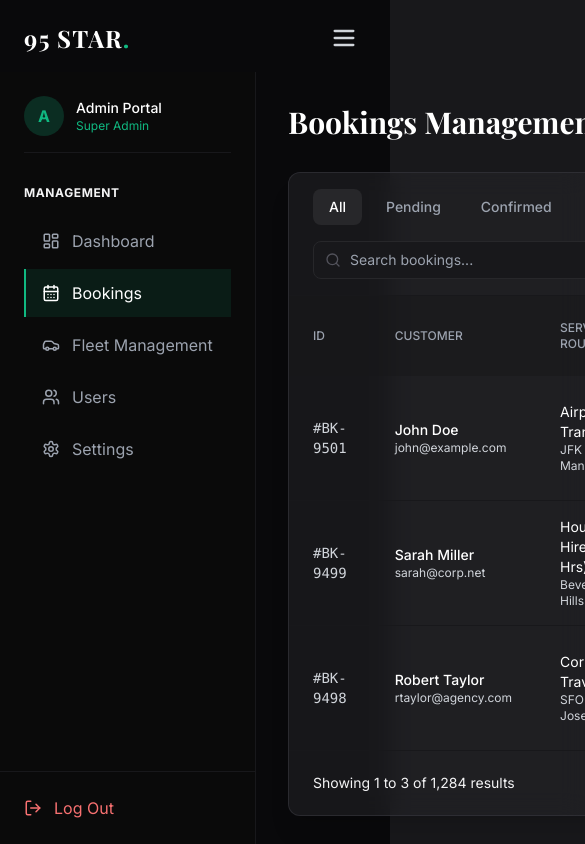
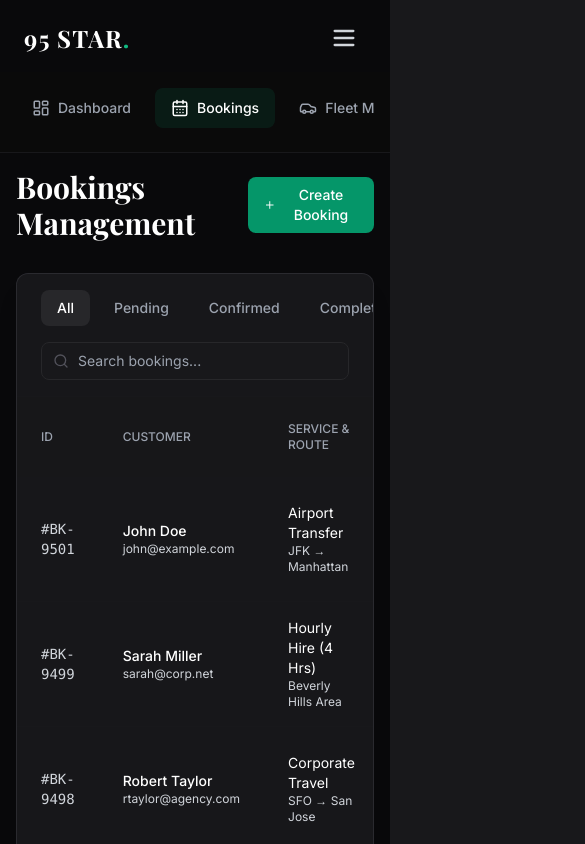
Before and after one commit to itxmehassan/The95Star, a Next.js app in the folder frontend/: page /admin/bookings in a window 390 px wide. Shown: the top 844 px of the page, 585 px wide, since content can reach past the window. Built offline with nearby package versions, Linux system fonts and the light colour scheme; a web font is replaced by a local one.

Commit message:
style: make admin dashboard fully responsive and mobile friendly

```diff
--- a/frontend/app/admin/layout.tsx
+++ b/frontend/app/admin/layout.tsx
@@ -15,11 +15,12 @@ export default function AdminLayout({ children }: { children: React.ReactNode })
   ];
 
   return (
-    <div className="flex min-h-screen pt-[72px] bg-charcoal-900">
-      {/* Sidebar */}
-      <aside className="w-64 bg-[#0a0a0a] border-r border-charcoal-800 fixed h-[calc(100vh-72px)] overflow-y-auto z-40">
-        <div className="p-6">
-          <div className="flex items-center space-x-3 mb-8 pb-4 border-b border-charcoal-800">
+    <div className="flex flex-col md:flex-row min-h-screen pt-[72px] bg-charcoal-900">
+      {/* Sidebar / Mobile Topbar */}
+      <aside className="w-full md:w-64 bg-[#0a0a0a] border-b md:border-b-0 md:border-r border-charcoal-800 md:fixed md:h-[calc(100vh-72px)] z-40 flex flex-col">
+        <div className="p-4 md:p-6 flex flex-col md:flex-col w-full">
+          {/* Admin Profile - Hidden on mobile to save space, or just keep avatar */}
+          <div className="hidden md:flex items-center space-x-3 mb-8 pb-4 border-b border-charcoal-800">
             <div className="w-10 h-10 bg-emerald-500/20 text-emerald-500 rounded-full flex items-center justify-center font-bold">
               A
             </div>
@@ -29,28 +30,44 @@ export default function AdminLayout({ children }: { children: React.ReactNode })
             </div>
           </div>
 
-          <p className="text-xs font-bold text-silver-500 uppercase tracking-wider mb-4">Management</p>
-          <nav className="space-y-1">
+          <p className="hidden md:block text-xs font-bold text-silver-500 uppercase tracking-wider mb-4">Management</p>
+
+          {/* Navigation Links */}
+          <nav className="flex flex-row md:flex-col space-x-2 md:space-x-0 md:space-y-1 overflow-x-auto w-full pb-2 md:pb-0 [&::-webkit-scrollbar]:hidden">
             {navLinks.map((link) => {
               const isActive = pathname === link.href;
               return (
                 <Link
                   key={link.name}
                   href={link.href}
-                  className={`flex items-center space-x-3 px-4 py-3 transition-colors ${
+                  className={`flex items-center space-x-2 md:space-x-3 px-4 py-2.5 md:py-3 rounded-lg md:rounded-none transition-colors whitespace-nowrap ${
                     isActive
-                      ? 'text-white bg-emerald-500/10 border-l-2 border-emerald-500'
-                      : 'text-silver-400 hover:text-white hover:bg-charcoal-800 border-l-2 border-transparent'
+                      ? 'text-white bg-emerald-500/10 md:bg-emerald-500/10 bg-charcoal-800 md:border-l-2 border-emerald-500'
+                      : 'text-silver-400 hover:text-white hover:bg-charcoal-800 md:border-l-2 border-transparent'
                   }`}
                 >
                   {link.icon}
-                  <span>{link.name}</span>
+                  <span className="text-sm md:text-base font-medium md:font-normal">{link.name}</span>
                 </Link>
               );
             })}
+
+            {/* Mobile Logout (inline in nav) */}
+            <button className="md:hidden flex items-center space-x-2 px-4 py-2.5 text-red-400 hover:text-white hover:bg-red-500/20 rounded-lg transition-colors whitespace-nowrap" onClick={() => {
+              if (typeof window !== 'undefined') {
+                localStorage.removeItem('token');
+                localStorage.removeItem('user');
+                window.location.href = '/login';
+              }
+            }}>
+              <svg xmlns="http://www.w3.org/2000/svg" width="18" height="18" viewBox="0 0 24 24" fill="none" stroke="currentColor" strokeWidth="2" strokeLinecap="round" strokeLinejoin="round"><path d="M9 21H5a2 2 0 0 1-2-2V5a2 2 0 0 1 2-2h4"/><polyline points="16 17 21 12 16 7"/><line x1="21" x2="9" y1="12" y2="12"/></svg>
+              <span className="text-sm font-medium">Log Out</span>
+            </button>
           </nav>
         </div>
-        <div className="absolute bottom-0 left-0 w-full p-6 border-t border-charcoal-800">
+
+        {/* Desktop Logout Button */}
+        <div className="hidden md:block absolute bottom-0 left-0 w-full p-6 border-t border-charcoal-800 bg-[#0a0a0a]">
           <button className="flex items-center space-x-3 text-red-400 hover:text-red-300 transition-colors w-full" onClick={() => {
             if (typeof window !== 'undefined') {
               localStorage.removeItem('token');
@@ -65,7 +82,7 @@ export default function AdminLayout({ children }: { children: React.ReactNode })
       </aside>
 
       {/* Main Content */}
-      <main className="flex-1 ml-64 p-8">
+      <main className="flex-1 md:ml-64 p-4 md:p-8 w-full max-w-full overflow-x-hidden">
         {children}
       </main>
     </div>
```
